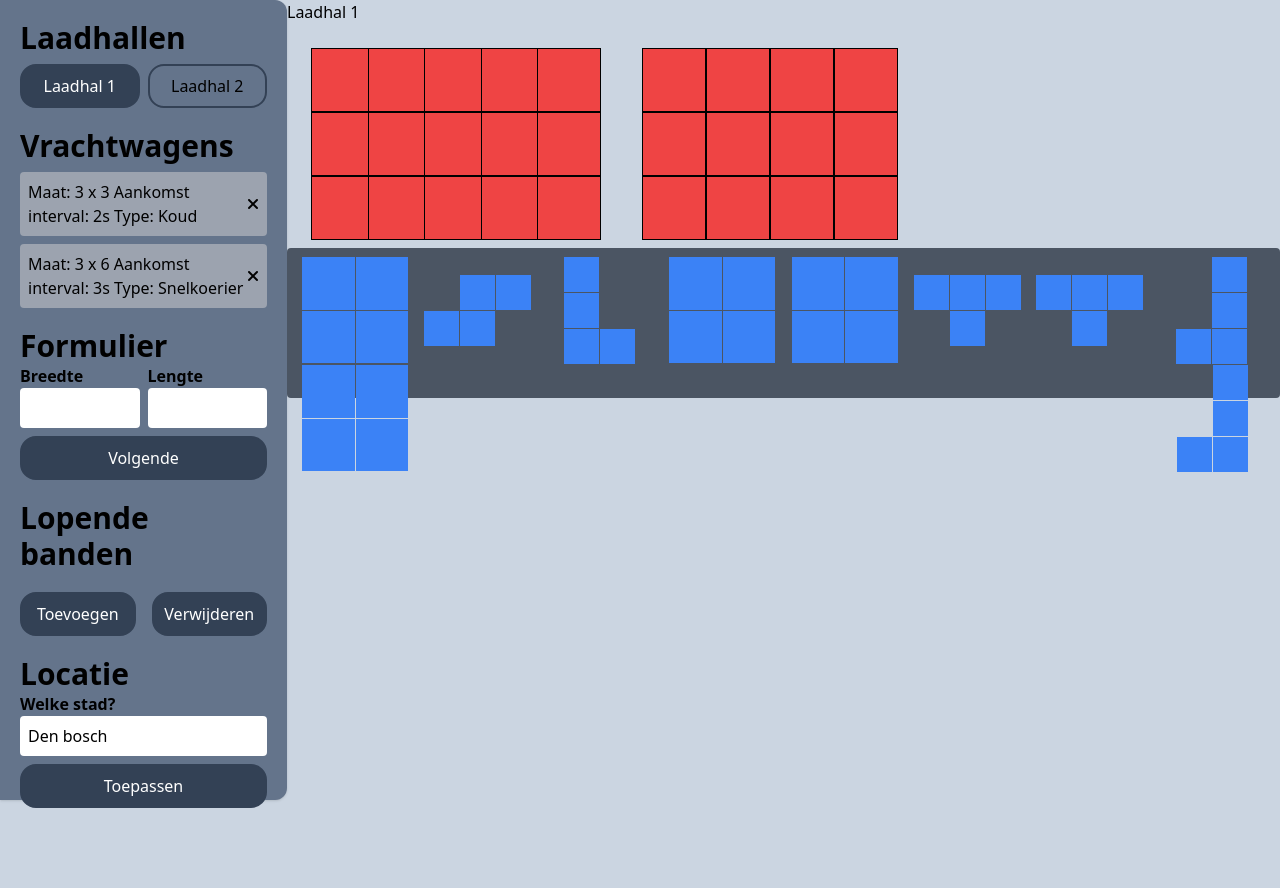
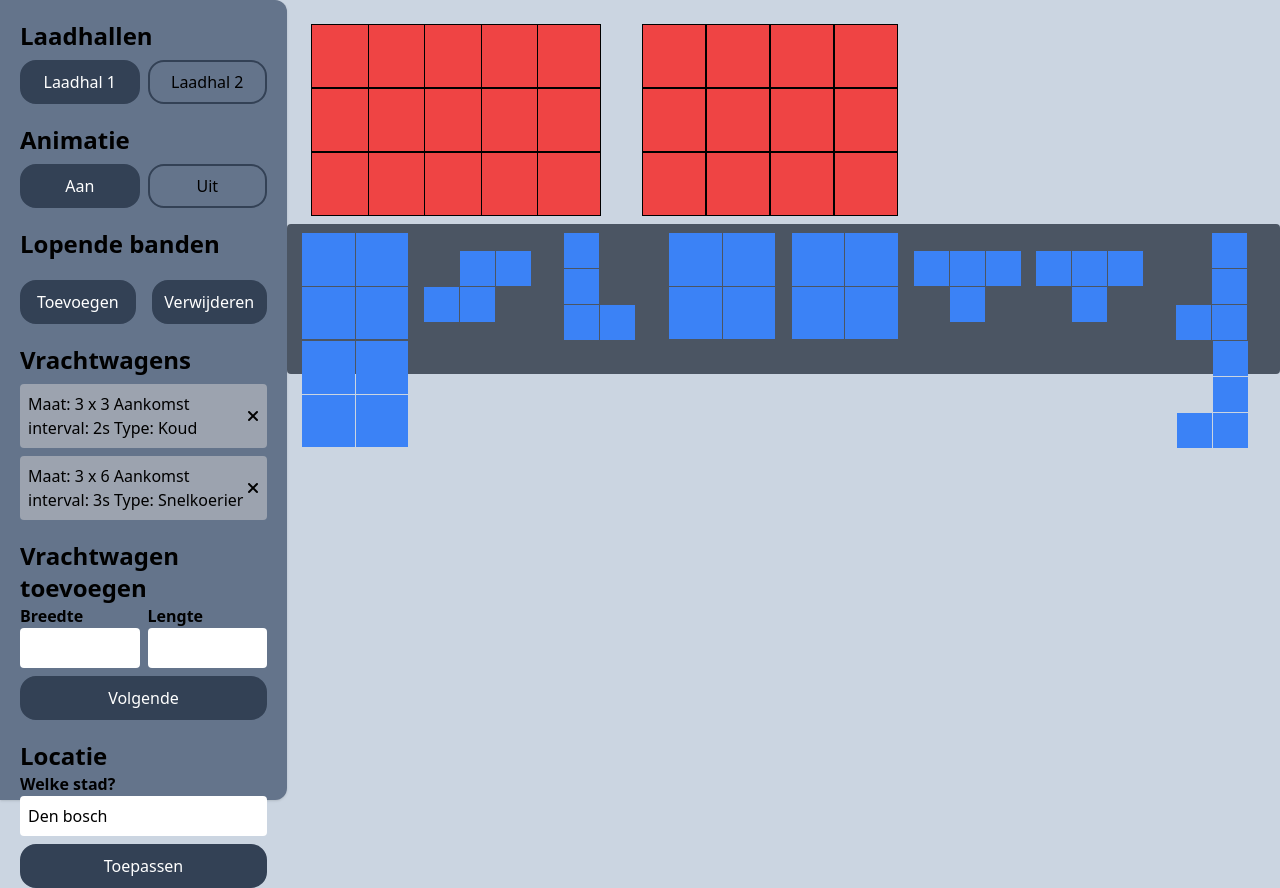
Before and after one commit to larsvanherwijnen/BET, a plain HTML site: page index.html in a window 1280 px wide. Before the commit the page ends 808 px from the top, so only its background shows below. Drawn offline with nearby package versions, Linux system fonts and the light colour scheme; no server answers.

Commit message:
Some changes

```diff
--- a/index.html
+++ b/index.html
@@ -11,12 +11,8 @@
 
 <body class="bg-slate-300">
     <main class="flex w-full">
-        <div class="bg-slate-500 w-3/12 rounded-r-xl shadow h-screen p-5 space-y-5" id="section-left">
-        </div>
-        <div class="w-full" id="loadingHall">
-            Hall
-        </div>
-        <span id="conveyerBeltsCount"></span>
+        <div class="bg-slate-500 w-3/12 rounded-r-xl shadow h-screen p-5 space-y-5" id="section-left"></div>
+        <div class="w-full" id="loadingHall"></div>
     </main>
     <script type="module" src="./src/js/app.js" defer></script>
 </body>
--- /dev/null
+++ b/src/js/Views/AnimationToggle.js
@@ -0,0 +1,32 @@
+import { Button, SectionTitle, createElement, clear, getById} from '../modules.js';
+
+export default class AnimationToggle {
+    constructor(callback, animationOn ,sectionId) {
+        this._callbackFunction = callback;
+        this._sectionId = sectionId;
+        this._wrapperElementId = 'animationToggle';
+        this.render(animationOn);
+    }
+
+    render(animationOn) {
+        clear(this._wrapperElementId);
+        const wrapperElement = createElement('div');
+        wrapperElement.appendChild(new SectionTitle("Animatie"));
+        wrapperElement.classList.add('flex-col');
+        wrapperElement.id = this._wrapperElementId;
+
+        const animationToggleWrapper = createElement('div');
+        animationToggleWrapper.classList = 'grid grid-cols-2 gap-x-2 w-full';
+
+        const enableButton = new Button(animationOn, "Aan", "1", this._callbackFunction);
+        const disableButton = new Button(!animationOn, "Uit", "0", this._callbackFunction);
+
+        animationToggleWrapper.appendChild(enableButton);
+        animationToggleWrapper.appendChild(disableButton);
+
+        wrapperElement.appendChild(animationToggleWrapper);
+
+        const targetElement = getById(this._sectionId);
+        targetElement.insertBefore(wrapperElement, targetElement.children[1]);
+    }
+}
--- a/src/js/Views/Component/SectionTitle.js
+++ b/src/js/Views/Component/SectionTitle.js
@@ -1,7 +1,7 @@
 export default class SectionTitle {
     constructor(textContent) {
         const element = document.createElement('span')
-        element.className ="text-3xl font-semibold";
+        element.className ="text-2xl font-semibold";
         element.textContent = textContent;
 
         return element;
--- a/src/js/Views/LocationInputView.js
+++ b/src/js/Views/LocationInputView.js
@@ -38,7 +38,7 @@ export default class LocationInputView {
         weatherDataElement.id = this._weatherDataElementId;
         wrapperElement.appendChild(weatherDataElement)
         const targetElement = getById(this._sectionId)
-        targetElement.insertBefore(wrapperElement, targetElement.children[4]);
+        targetElement.insertBefore(wrapperElement, targetElement.children[5]);
 
         getById('city').value = this._lastCity
 
--- a/src/js/Views/TruckCreateFormView.js
+++ b/src/js/Views/TruckCreateFormView.js
@@ -30,7 +30,7 @@ export default class TruckForm {
         const targetElement = getById(this._sectionId);
 
         const wrapperElement = createElement('div')
-        wrapperElement.appendChild(new SectionTitle("Formulier"))
+        wrapperElement.appendChild(new SectionTitle("Vrachtwagen toevoegen"))
         wrapperElement.id = this._wrapperElementId;
 
         const form = createElement('form');
@@ -61,7 +61,7 @@ export default class TruckForm {
 
         wrapperElement.appendChild(form)
 
-        targetElement.insertBefore(wrapperElement, targetElement.children[1]);
+        targetElement.insertBefore(wrapperElement, targetElement.children[2]);
 
         this._steps = getElementsByClassName('step')
 
--- a/src/js/Views/TruckOverviewView.js
+++ b/src/js/Views/TruckOverviewView.js
@@ -28,6 +28,6 @@ export default class TruckOverviewView {
         });
 
 
-        targetElement.insertBefore(wrapperElement, targetElement.children[1]);
+        targetElement.insertBefore(wrapperElement, targetElement.children[2]);
     }
 }
--- a/src/js/controllers/LoadingHallController.js
+++ b/src/js/controllers/LoadingHallController.js
@@ -12,8 +12,6 @@ export default class LoadingHallController {
 
     render() {
         this._loadingHallSwitcherView = new LoadingHallSwitcher(this._transport.loadingHalls, this.switchLoadingHall.bind(this), 'section-left');
-        document.getElementById('loadingHall').textContent = this._transport.activeLoadingHall.name;
-
     }
 
     initiateLoadingHalls(amountLoadingHalls) {
@@ -31,7 +29,6 @@ export default class LoadingHallController {
         this.render();
         this._truckController.render();
         this._conveyerbeltController.render();
-
     }
 
 }
--- a/src/js/controllers/MainController.js
+++ b/src/js/controllers/MainController.js
@@ -1,4 +1,4 @@
-import {WeatherApi, BetTransport, LoadingHallController, LocationInputView} from "../modules.js"
+import {WeatherApi, BetTransport, LoadingHallController, LocationInputView,AnimationToggle} from "../modules.js"
 
 export default class MainController {
     constructor() {
@@ -6,6 +6,8 @@ export default class MainController {
         new LoadingHallController(betTransport);
         this._weahterApi = new WeatherApi()
         this._locationInputView = new LocationInputView(this.handleLocationInput.bind(this), 'section-left');
+        this._animationsOn = true;
+        this._animationToggle = new AnimationToggle(this.AnimationToggle.bind(this), this._animationsOn, 'section-left');
     }
 
     handleLocationInput(city){
@@ -13,4 +15,10 @@ export default class MainController {
             this._locationInputView.setWeatherData(this._weahterApi.weatherData);
         });
     }
+
+    AnimationToggle(){
+        this._animationsOn = !this._animationsOn;
+        this._animationToggle.render(this._animationsOn);
+    }
+
 }
--- a/src/js/controllers/conveyerbeltController.js
+++ b/src/js/controllers/conveyerbeltController.js
@@ -1,5 +1,4 @@
-import {PackageShape, Package, TruckView, ConveyorBelt, ManageConveyorBeltsView, Truck, TruckType} from "../modules.js";
-import PackageView from "../Views/PackageView.js";
+import {PackageView, TruckView, ConveyorBelt, ManageConveyorBeltsView, getById, createElement} from "../modules.js";
 
 export default class ConveyorBeltController {
     constructor(transport) {
@@ -31,22 +30,23 @@ export default class ConveyorBeltController {
     }
 
     createConveyorBeltsContainer() {
-        let container = document.getElementById('conveyorBeltsContainer');
-        const loadingHall = document.getElementById('loadingHall');
+        let container = getById('conveyorBeltsContainer');
+        const loadingHall = getById('loadingHall');
         if (!container) {
-            container = document.createElement('div');
+            container = createElement('div');
             container.id = 'conveyorBeltsContainer';
             loadingHall.appendChild(container);
         }
     }
 
     removeConveyorBelt() {
+        if(this._transport.activeLoadingHall.conveyorBelts.length === 1) return;
         this._transport.activeLoadingHall.conveyorBelts.pop();
         this.render();
     }
 
     renderConveyorBelts() {
-        const container = document.getElementById('conveyorBeltsContainer');
+        const container = getById('conveyorBeltsContainer');
         container.innerHTML = ''; // Clear existing content
 
         const conveyorBelts = this._transport.activeLoadingHall.conveyorBelts;
@@ -57,12 +57,12 @@ export default class ConveyorBeltController {
     }
 
     renderConveyorBelt(container, conveyorBelt) {
-        const beltDiv = document.createElement('div');
+        const beltDiv = createElement('div');
         beltDiv.id = `conveyorBelt${conveyorBelt.id}`;
         beltDiv.classList.add('conveyor-belt', 'relative', 'bg-gray-600', 'my-4', 'p-2', 'rounded', 'flex', 'flex-wrap', 'justify-between'); // Add 'flex', 'flex-wrap', 'justify-between'
         beltDiv.style.height = '150px';
 
-        const docksDiv = document.createElement('div');
+        const docksDiv = createElement('div');
         docksDiv.classList.add('docks', 'flex', 'justify-between', 'mb-2');
         container.appendChild(docksDiv);
         container.appendChild(beltDiv);
@@ -71,7 +71,7 @@ export default class ConveyorBeltController {
         const truckView = new TruckView();
 
         conveyorBelt.docks.forEach((dock, index) => {
-            const dockDiv = document.createElement('div');
+            const dockDiv = createElement('div');
             dockDiv.classList.add('dock', 'flex-grow', 'm-2', 'rounded', 'h-48');
             dockDiv.style.flexBasis = '0';
             if (dock !== null) {
--- a/src/js/models/ConveyorBelt.js
+++ b/src/js/models/ConveyorBelt.js
@@ -1,4 +1,4 @@
-import { PackageShape, Package } from "../modules.js";
+import { PackageShape, Package, getById } from "../modules.js";
 
 export default class ConveyorBelt {
     constructor(id, rerenderCallback) {
@@ -31,7 +31,7 @@ export default class ConveyorBelt {
         if (index > -1) {
             // Immediately remove the package to be dragged
             this.packages.splice(index, 1);
-            const packageElement = document.getElementById(packageId);
+            const packageElement = getById(packageId);
             packageElement.style.opacity = '0';
             this.updatePackagePositions(index);
             // Add a new package at the beginning of the array after the animation
--- a/src/js/modules.js
+++ b/src/js/modules.js
@@ -23,6 +23,7 @@ import LoadingHallSwitcher from "./Views/LoadingHallSwitcherView.js"
 import LocationInputView from "./Views/LocationInputView.js"
 import TruckOverviewView from "./Views/TruckOverviewView.js"
 import ManageConveyorBeltsView from "./Views/ManageConveyerBeltsView.js"
+import AnimationToggle from "./Views/AnimationToggle.js"
 //Components
 import Button from "./Views/Component/Button.js"
 import Input from "./Views/Component/Input.js"
@@ -30,6 +31,7 @@ import SelectInput from "./Views/Component/SelectInput.js"
 import SectionTitle from "./Views/Component/SectionTitle.js"
 import TruckInfo from "./Views/Component/TruckInfo.js"
 import TruckView from "./Views/TruckView.js"
+import PackageView from "./Views/PackageView.js"
 
 //API
 import WeatherApi from "./Services/weather.js"
@@ -43,7 +45,6 @@ export {
     TruckController,
     ConveyorBeltController,
 
-
     LoadingHall,
     BetTransport,
     Truck,
@@ -56,6 +57,7 @@ export {
     LocationInputView,
     TruckOverviewView,
     ManageConveyorBeltsView,
+    AnimationToggle,
 
     Button,
     Input,
@@ -63,6 +65,7 @@ export {
     SelectInput,
     TruckInfo,
     TruckView,
+    PackageView,
 
     WeatherApi,
 
```
